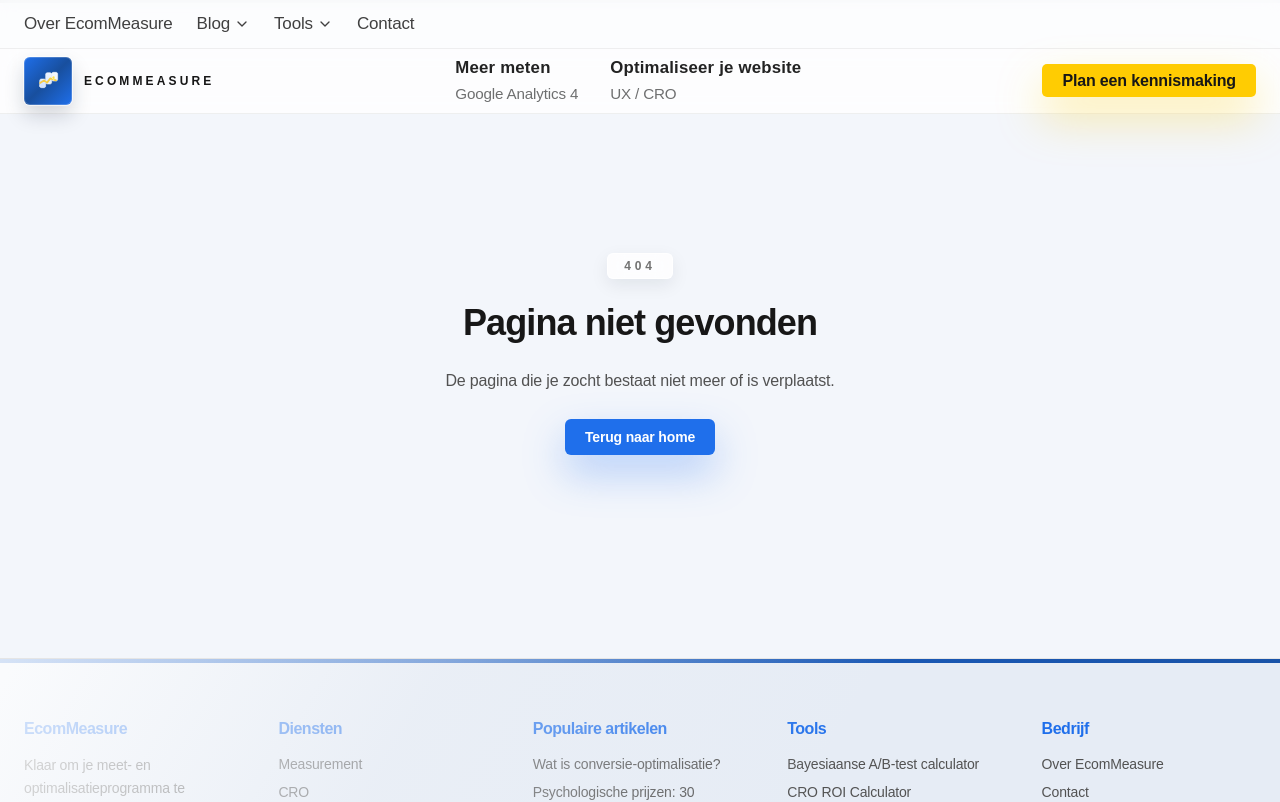
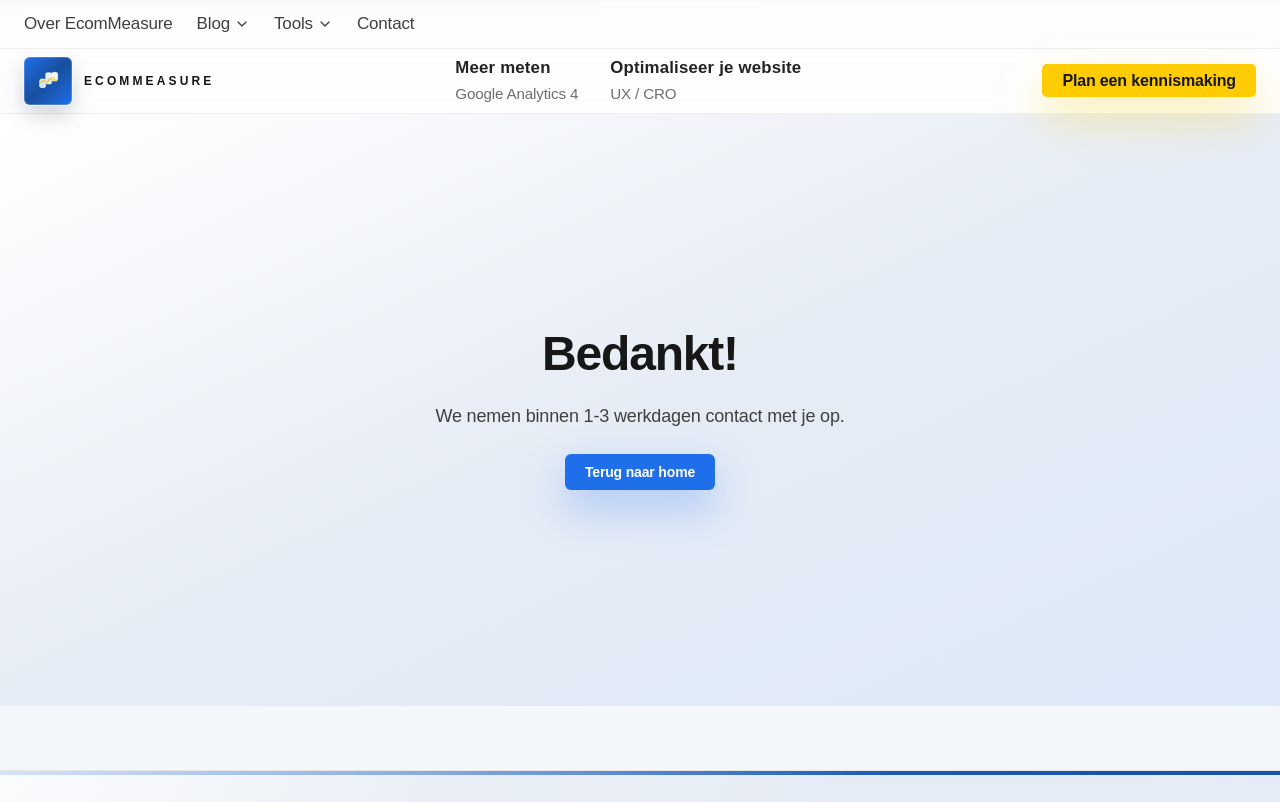
Before and after one commit to ProjectBibo/EcomMeasure3, a React (Vite) app: page /confirmation in a window 1280 px wide. Shown: the top 802 px of the page. Built offline with nearby package versions, Linux system fonts and the light colour scheme.

Commit message:
Add confirmation page for successful form submissions

```diff
--- a/src/App.jsx
+++ b/src/App.jsx
@@ -21,6 +21,7 @@ const LookerStudio = lazy(() => import("./pages/LookerStudio"));
 const BehaviorAnalysis = lazy(() => import("./pages/BehaviorAnalysis"));
 const HypothesesAbTests = lazy(() => import("./pages/HypothesesAbTests"));
 const Implementation = lazy(() => import("./pages/Implementation"));
+const Confirmation = lazy(() => import("./pages/Confirmation"));
 
 function usePrefersReducedMotion() {
   const [prefersReduced, setPrefersReduced] = useState(() => {
@@ -102,6 +103,7 @@ function AppContent() {
           <Route path="tools/cro-roi" element={<CroRoiCalculator />} />
           <Route path="blog/:slug" element={<BlogArticle />} />
           <Route path="contact" element={<ContactPage />} />
+          <Route path="confirmation" element={<Confirmation />} />
           <Route path="*" element={<NotFound />} />
         </ViewTransitionRoutes>
       </Suspense>
--- a/src/components/Contact.jsx
+++ b/src/components/Contact.jsx
@@ -1,5 +1,6 @@
 import React, { useState } from "react";
 import { motion, useReducedMotion } from "framer-motion";
+import { useNavigate } from "react-router-dom";
 import { useLanguage } from "../context/LanguageContext";
 import { translations } from "../i18n/content";
 
@@ -17,6 +18,7 @@ export default function Contact() {
   const primaryCta = translations[language].header.cta;
   const checklist = t.options || [];
   const [status, setStatus] = useState("idle");
+  const navigate = useNavigate();
 
   const handleSubmit = async (event) => {
     event.preventDefault();
@@ -33,6 +35,7 @@ export default function Contact() {
       if (response.ok) {
         form.reset();
         setStatus("success");
+        navigate("/confirmation");
       }
     } catch (error) {
       console.error("Form submission failed", error);
--- a/src/components/QuickScanRequest.jsx
+++ b/src/components/QuickScanRequest.jsx
@@ -15,12 +15,14 @@ export default function QuickScanRequest() {
   const [status] = useState("idle");
   const [errors] = useState({});
   const [pagePath, setPagePath] = useState("/");
+  const [redirectUrl, setRedirectUrl] = useState("/confirmation");
   const emailRef = useRef(null);
   const shouldReduceMotion = useReducedMotion();
 
   useEffect(() => {
     if (typeof window !== "undefined") {
       setPagePath(window.location.pathname || "/");
+      setRedirectUrl(`${window.location.origin}/confirmation`);
     }
   }, []);
 
@@ -79,6 +81,7 @@ export default function QuickScanRequest() {
           <input type="hidden" name="form-name" value="quickscan" />
           <input type="hidden" name="source" value="quickscan" />
           <input type="hidden" name="page_path" value={pagePath} />
+          <input type="hidden" name="_redirect" value={redirectUrl} />
           <p className="hidden">
             <label>
               Don’t fill this out if you’re human: <input name="bot-field" onChange={() => {}} />
--- a/src/components/VideoAnalysisSection.jsx
+++ b/src/components/VideoAnalysisSection.jsx
@@ -1,9 +1,11 @@
 import React, { useMemo, useState } from "react";
+import { useNavigate } from "react-router-dom";
 
 export default function VideoAnalysisSection({ copy }) {
   const [formValues, setFormValues] = useState({ website: "", email: "", message: "" });
   const [errors, setErrors] = useState({});
   const [status, setStatus] = useState("idle");
+  const navigate = useNavigate();
 
   const placeholders = useMemo(
     () => ({
@@ -50,6 +52,7 @@ export default function VideoAnalysisSection({ copy }) {
         setStatus("success");
         setFormValues({ website: "", email: "", message: "" });
         formElement.reset();
+        navigate("/confirmation");
       } else {
         setStatus("idle");
       }
--- /dev/null
+++ b/src/pages/Confirmation.jsx
@@ -0,0 +1,68 @@
+import React from "react";
+import { motion, useReducedMotion } from "framer-motion";
+import { Link } from "react-router-dom";
+import SEO from "../components/SEO";
+import { useLanguage } from "../context/LanguageContext";
+
+const content = {
+  nl: {
+    title: "Bedankt!",
+    message: "We nemen binnen 1-3 werkdagen contact met je op.",
+    cta: "Terug naar home",
+  },
+  en: {
+    title: "Thank you!",
+    message: "We will contact you within 1-3 business days.",
+    cta: "Back to home",
+  },
+};
+
+export default function Confirmation() {
+  const { language } = useLanguage();
+  const shouldReduceMotion = useReducedMotion();
+  const copy = content[language];
+
+  return (
+    <>
+      <SEO title={copy.title} description={copy.message} />
+      <main className="relative overflow-hidden bg-gradient-to-br from-white via-surface-soft to-brand-blue/10 py-20 sm:py-24">
+        <div className="glow-orb glow-orb--primary left-0 top-0 h-64 w-64 opacity-40" aria-hidden />
+        <div className="glow-orb glow-orb--primary-soft right-0 top-1/2 h-56 w-56 opacity-30" aria-hidden />
+        <div className="grain-overlay" aria-hidden />
+
+        <div className="relative mx-auto flex min-h-[50vh] max-w-3xl flex-col items-center justify-center gap-6 px-6 text-center">
+          <motion.h1
+            initial={shouldReduceMotion ? false : { opacity: 0, y: 18 }}
+            animate={shouldReduceMotion ? { opacity: 1 } : { opacity: 1, y: 0 }}
+            transition={shouldReduceMotion ? undefined : { duration: 0.6, ease: "easeOut" }}
+            className="text-4xl font-bold tracking-tight text-neutral-900 sm:text-5xl"
+          >
+            {copy.title}
+          </motion.h1>
+
+          <motion.p
+            initial={shouldReduceMotion ? false : { opacity: 0, y: 12 }}
+            animate={shouldReduceMotion ? { opacity: 1 } : { opacity: 1, y: 0 }}
+            transition={shouldReduceMotion ? undefined : { delay: 0.08, duration: 0.6, ease: "easeOut" }}
+            className="max-w-xl text-lg text-neutral-700"
+          >
+            {copy.message}
+          </motion.p>
+
+          <motion.div
+            initial={shouldReduceMotion ? false : { opacity: 0, y: 8 }}
+            animate={shouldReduceMotion ? { opacity: 1 } : { opacity: 1, y: 0 }}
+            transition={shouldReduceMotion ? undefined : { delay: 0.16, duration: 0.6, ease: "easeOut" }}
+          >
+            <Link
+              to="/"
+              className="inline-flex items-center gap-2 rounded-full bg-brand-blue px-5 py-2 text-sm font-semibold text-white shadow-[0_18px_40px_rgba(59,130,246,0.35)] transition hover:-translate-y-0.5 hover:shadow-[0_24px_48px_rgba(59,130,246,0.45)]"
+            >
+              {copy.cta}
+            </Link>
+          </motion.div>
+        </div>
+      </main>
+    </>
+  );
+}
```
